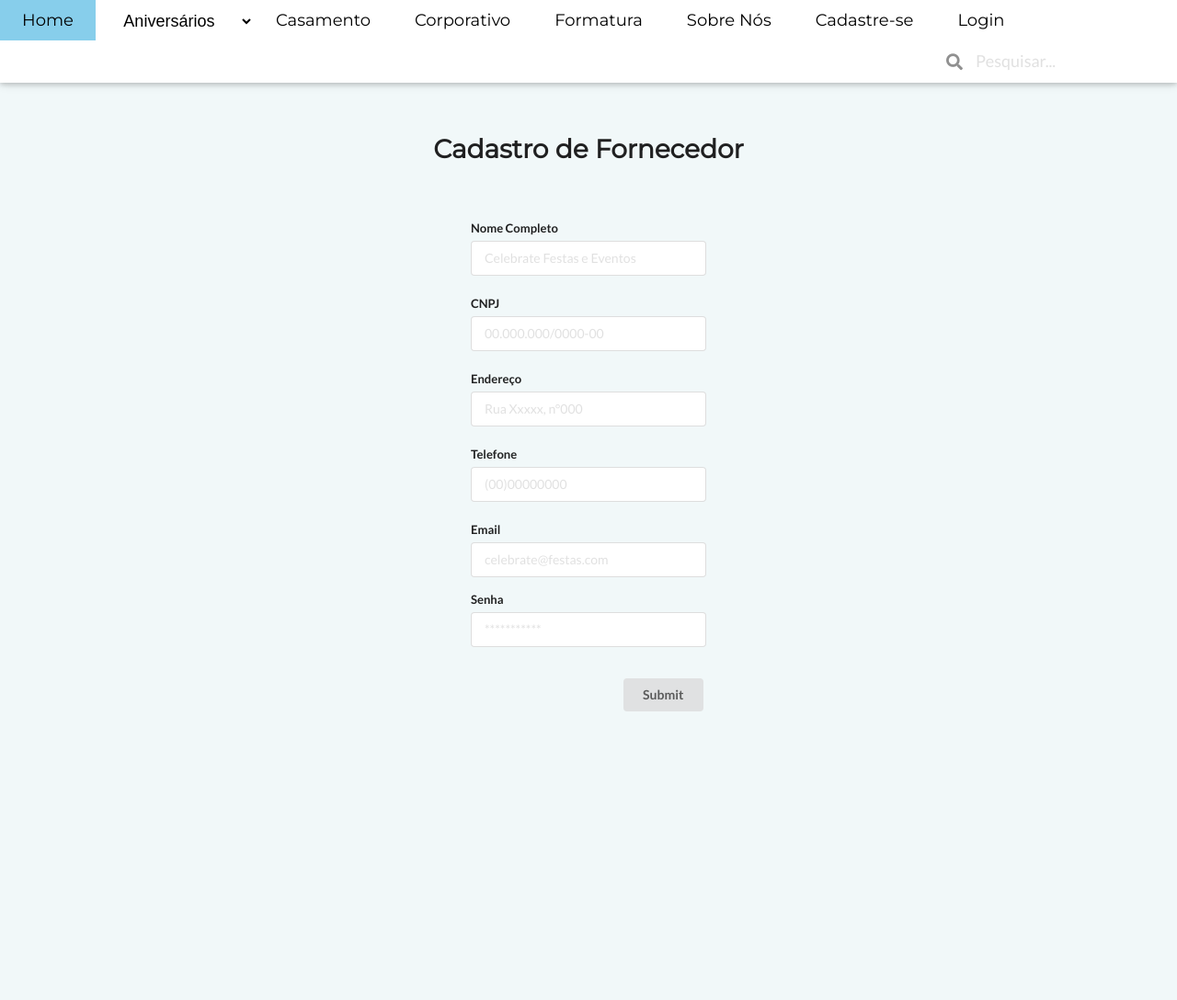
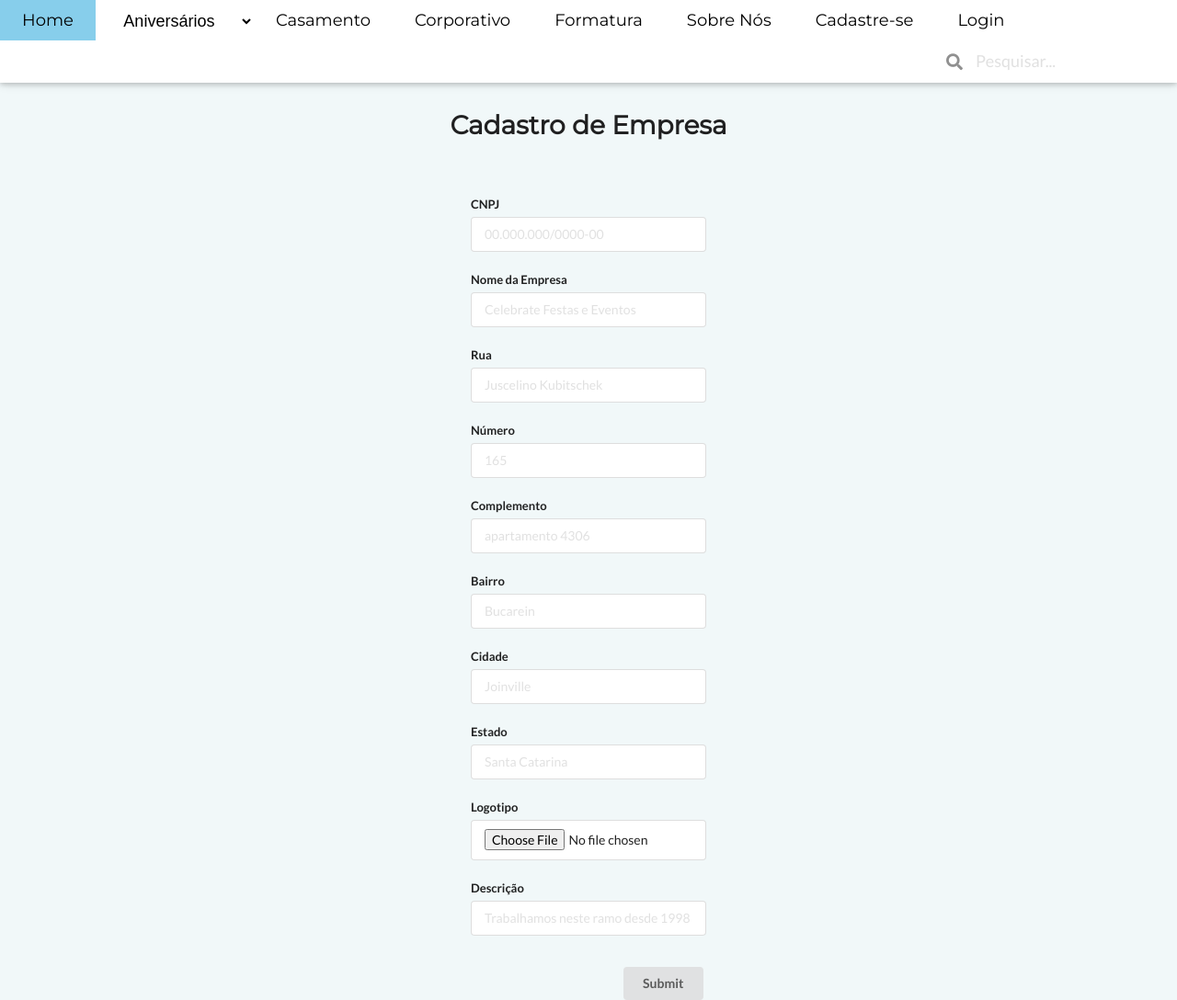
Before and after one commit to biancaleithold/Tcc, a PHP site: page /register_fornecedor.php in a window 1280 px wide. Shown: the whole page at 92% size. Run offline with PHP 8.4, Linux system fonts and the light colour scheme; some libraries are stand-ins or nearby versions.

Commit message:
Arrumamos o cadastro de usuário e o cadastro de empresa

```diff
--- a/cabecalho.php
+++ b/cabecalho.php
@@ -85,7 +85,7 @@
     	<a href="#" class="w3-bar-item w3-button w3-padding-large">Corporativo</a>
     	<a href="#" class="w3-bar-item w3-button w3-padding-large">Formatura</a>
     	<a href="#" class="w3-bar-item w3-button w3-padding-large">Sobre Nós</a>
-      <a href="register.php" class="w3-bar-item w3-button w3-padding-large">Cadastre-se</a>
+      <a href="register_usuario.php" class="w3-bar-item w3-button w3-padding-large">Cadastre-se</a>
 			<?php
 				if ( isset($_SESSION['email']) ) {
 					echo '<a href="logout.php" class="w3-bar-item w3-button w3-padding-large">Logout</a>';
--- a/register_fornecedor.php
+++ b/register_fornecedor.php
@@ -57,7 +57,7 @@
 <br>
 
 <div class="centraliza_img">
-  <h1 style="margin-top: 5%">Cadastro de Fornecedor</h1>
+  <h1 style="margin-top: 3%">Cadastro de Empresa</h1>
 </div>
 
 <div class="ui form login">
@@ -74,29 +74,38 @@
   <form action="" method="post">
     <div class="field">
 
-      <label>Nome Completo</label>
-      <input type="text" name="fullname" placeholder="Celebrate Festas e Eventos" value="<?php if(isset($_POST['fullname'])) echo $_POST['fullname'] ?>" autocomplete="off" class="box"/><br /><br />
-
       <label>CNPJ</label>
       <input type="text" name="cnpj" value="<?php if(isset($_POST['cnpj'])) echo $_POST['cnpj'] ?>"  placeholder="00.000.000/0000-00"/><br /><br / >
 
-      <label>Endereço</label>
-      <input type="text" name="endereco" placeholder="Rua Xxxxx, n°000" value="<?php if(isset($_POST['endereco'])) echo $_POST['endereco'] ?>" autocomplete="off" class="box"/><br /><br />
+      <label>Nome da Empresa</label>
+      <input type="text" name="nome" placeholder="Celebrate Festas e Eventos" value="<?php if(isset($_POST['nome'])) echo $_POST['nome'] ?>" autocomplete="off" class="box"/><br /><br />
 
-      <label>Telefone</label>
-      <input type="text" name="telefone" placeholder="(00)00000000" value="<?php if(isset($_POST['telefone'])) echo $_POST['telefone'] ?>" autocomplete="off" class="box"/><br /><br />
+      <label>Rua</label>
+      <input type="text" name="rua" placeholder="Juscelino Kubitschek" value="<?php if(isset($_POST['rua'])) echo $_POST['rua'] ?>"/><br /><br />
 
-      <label>Email</label>
-      <input type="Email"  <input type="text" name="email" value="<?php if(isset($_POST['email'])) echo $_POST['email'] ?>" placeholder="celebrate@festas.com">
+      <label>Número</label>
+      <input type="text" name="numero" placeholder="165" value="<?php if(isset($_POST['numero'])) echo $_POST['numero'] ?>"/><br /><br />
+
+      <label>Complemento</label>
+      <input type="text" name="complemento" value="<?php if(isset($_POST['complemento'])) echo $_POST['complemento'] ?>" placeholder="apartamento 4306" /><br /><br />
+
+      <div style="float: left;"></div>
+
+      <label>Bairro</label>
+      <input type="text" name="bairro" value="<?php if(isset($_POST['bairro'])) echo $_POST['bairro'] ?>" placeholder="Bucarein" /><br /><br />
+
+      <label>Cidade</label>
+      <input type="text" name="cidade" value="<?php if(isset($_POST['cidade'])) echo $_POST['cidade'] ?>" placeholder="Joinville" /><br /><br />
+
+      <label>Estado</label>
+      <input type="text" name="estado" value="<?php if(isset($_POST['estado'])) echo $_POST['estado'] ?>" placeholder="Santa Catarina" /><br /><br />
+
+      <label>Logotipo</label>
+      <input type="file" name="logo" value="<?php if(isset($_POST['logo'])) echo $_POST['logo'] ?>" /><br /><br />
+
+      <label>Descrição</label>
+      <input type="text" name="descricao" value="<?php if(isset($_POST['descricao'])) echo $_POST['descricao'] ?>" placeholder="Trabalhamos neste ramo desde 1998" /><br /><br />
     </div>
-
-    <div class="field">
-
-      <label>Senha</label>
-      <input type="password" name="password" value="<?php if(isset($_POST['password'])) echo $_POST['password'] ?>"  placeholder="***********">
-
-    </div>
-    <br>
     <input type="submit" name='register' class="ui button botao">
   </form>
 </div>
```
Also changed, not shown: register_usuario.php (+33 -24 lines).
